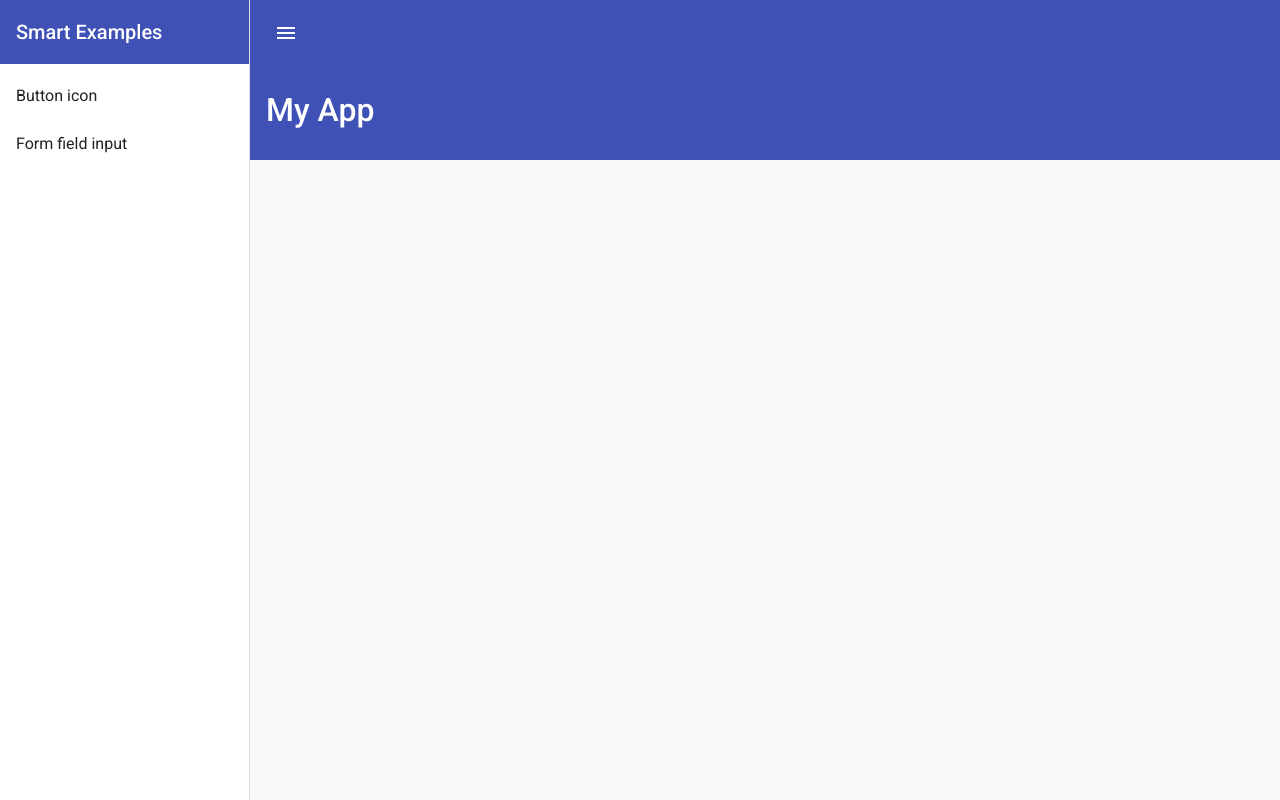
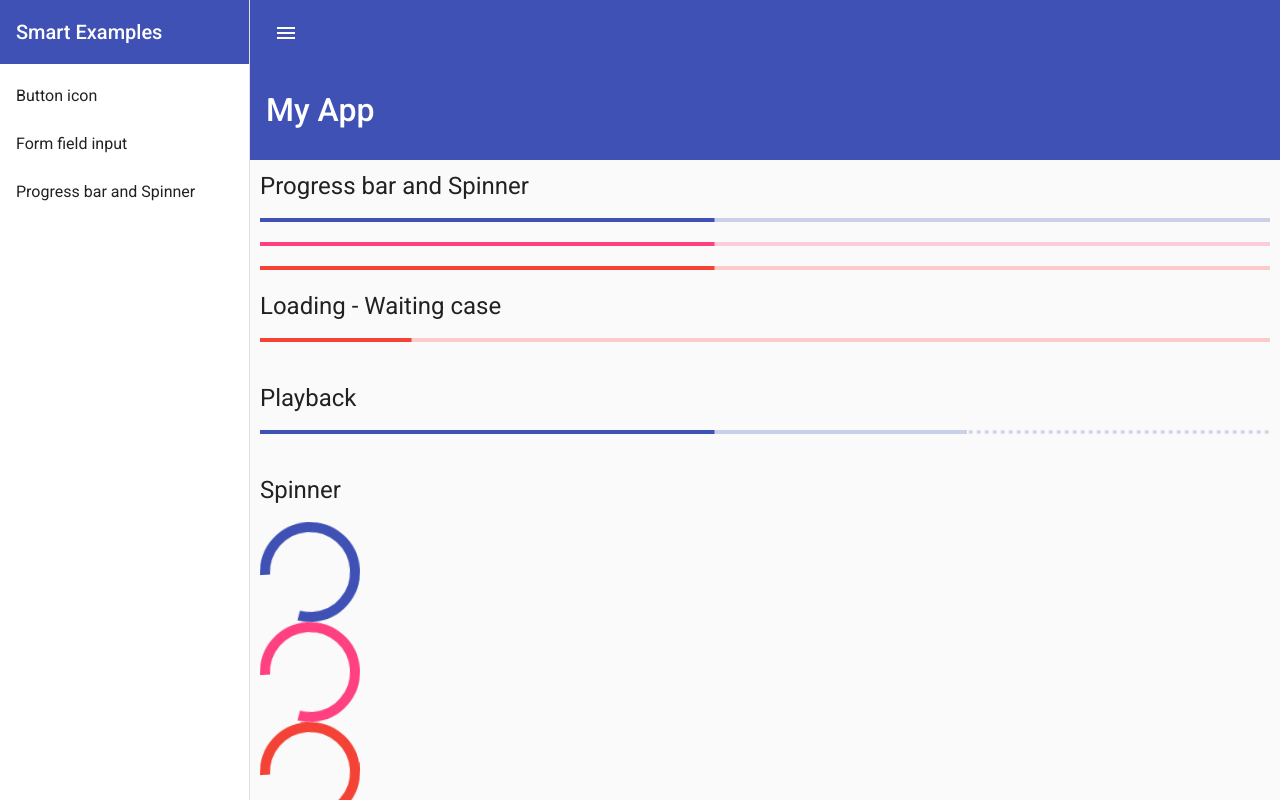
Before and after one commit to vsandrade/RxJS_Angular_Material, an Angular app in the folder Angular-Material/: page /progBarSpinner in a window 1280 px wide. Before the commit this address led to /. Built offline with nearby package versions, Linux system fonts and the light colour scheme.

Commit message:
progress bar + rxjs and spinner

```diff
--- a/Angular-Material/src/app/Material/Material.module.ts
+++ b/Angular-Material/src/app/Material/Material.module.ts
@@ -8,6 +8,8 @@ import { MatButtonModule } from '@angular/material/button';
 import { MatSidenavModule } from '@angular/material/sidenav';
 import { MatInputModule } from '@angular/material/input';
 import { MatListModule } from '@angular/material/list';
+import { MatProgressBarModule } from '@angular/material/progress-bar';
+import { MatProgressSpinnerModule } from '@angular/material/progress-spinner';
 
 @NgModule({
   exports: [
@@ -17,7 +19,9 @@ import { MatListModule } from '@angular/material/list';
     MatButtonModule,
     MatSidenavModule,
     MatInputModule,
-    MatListModule
+    MatListModule,
+    MatProgressBarModule,
+    MatProgressSpinnerModule
   ],
   declarations: [],
   providers: [
--- a/Angular-Material/src/app/app-routing.module.ts
+++ b/Angular-Material/src/app/app-routing.module.ts
@@ -2,10 +2,12 @@ import { NgModule } from '@angular/core';
 import { RouterModule, Routes } from '@angular/router';
 import { ButtonsIconsComponent } from './buttons-icons/buttons-icons.component';
 import { FormFieldInputComponent } from './form-field-input/form-field-input.component';
+import { ProgressSpinnerComponent } from './progress-spinner/progress-spinner.component';
 
 const routes: Routes = [
   { path: 'buttonIcon', component: ButtonsIconsComponent },
-  { path: 'formFieldInput', component: FormFieldInputComponent }
+  { path: 'formFieldInput', component: FormFieldInputComponent },
+  { path: 'progBarSpinner', component: ProgressSpinnerComponent }
 ];
 
 @NgModule({
--- a/Angular-Material/src/app/app.component.html
+++ b/Angular-Material/src/app/app.component.html
@@ -12,6 +12,7 @@
   <mat-nav-list>
     <a mat-list-item routerLink="/buttonIcon">Button icon</a>
     <a mat-list-item routerLink="/formFieldInput">Form field input</a>
+    <a mat-list-item routerLink="/progBarSpinner">Progress bar and Spinner</a>
   </mat-nav-list>
   </mat-sidenav>
 
@@ -41,7 +42,9 @@
       <span *ngIf="!popText">My App</span>
     </mat-toolbar>
 
-    <router-outlet></router-outlet>
+    <div class="content">
+      <router-outlet></router-outlet>
+    </div>
 
   </mat-sidenav-content>
 </mat-sidenav-container>
--- a/Angular-Material/src/app/app.component.scss
+++ b/Angular-Material/src/app/app.component.scss
@@ -8,6 +8,10 @@
 
 mat-sidenav-content {
   height: 100vh;
+}
+
+.content {
+  padding: 10px;
 }
 
 mat-sidenav-container {
--- a/Angular-Material/src/app/app.module.ts
+++ b/Angular-Material/src/app/app.module.ts
@@ -9,12 +9,14 @@ import { BrowserAnimationsModule } from '@angular/platform-browser/animations';
 import { MaterialModule } from './Material/Material.module';
 import { ButtonsIconsComponent } from './buttons-icons/buttons-icons.component';
 import { FormFieldInputComponent } from './form-field-input/form-field-input.component';
+import { ProgressSpinnerComponent } from './progress-spinner/progress-spinner.component';
 
 @NgModule({
   declarations: [
     AppComponent,
     ButtonsIconsComponent,
-    FormFieldInputComponent
+    FormFieldInputComponent,
+    ProgressSpinnerComponent
   ],
   imports: [
     BrowserModule,
--- /dev/null
+++ b/Angular-Material/src/app/progress-spinner/progress-spinner.component.html
@@ -0,0 +1,36 @@
+<h1>Progress bar and Spinner</h1>
+<mat-progress-bar [value]="loadingPercent" color="primary"></mat-progress-bar>
+<br>
+<mat-progress-bar [value]="loadingPercent" color="accent"></mat-progress-bar>
+<br>
+<mat-progress-bar [value]="loadingPercent" color="warn"></mat-progress-bar>
+
+<br>
+<h1>Loading - Waiting case</h1>
+<mat-progress-bar
+  [value]="queryValue"
+  [mode]="queryMode"
+  color="warn"></mat-progress-bar>
+<br>
+
+<br>
+<h1>Playback</h1>
+<mat-progress-bar
+  mode="buffer"
+  [value]="loadingPercent"
+  [bufferValue]="currentPlayback"
+  color="primary"></mat-progress-bar>
+<br>
+
+<br>
+<h1>Spinner</h1>
+<mat-spinner color="primary"></mat-spinner>
+<mat-spinner color="accent"></mat-spinner>
+<mat-spinner color="warn"></mat-spinner>
+
+<br>
+<h1>Progress spinner</h1>
+<mat-progress-spinner
+  [value]="loadingPercent"
+  color="warn">
+</mat-progress-spinner>
--- /dev/null
+++ b/Angular-Material/src/app/progress-spinner/progress-spinner.component.ts
@@ -0,0 +1,43 @@
+import { Component, OnInit } from '@angular/core';
+import { concat, interval } from 'rxjs';
+import { take, tap, map, takeWhile } from 'rxjs/operators';
+import { ProgressBarMode } from '@angular/material/progress-bar';
+
+@Component({
+  selector: 'app-progress-spinner',
+  templateUrl: './progress-spinner.component.html',
+  styleUrls: ['./progress-spinner.component.scss']
+})
+export class ProgressSpinnerComponent implements OnInit {
+  public loadingPercent = 0;
+  public currentPlayback = 0;
+  public queryValue = 0;
+  public queryMode: ProgressBarMode = 'query';
+  constructor() { }
+
+  ngOnInit(): void {
+    this.loadingProgress(500, 100)
+        .subscribe(i => this.loadingPercent = i);
+
+    this.loadingProgress(350, 100)
+        .subscribe(i => this.currentPlayback = i);
+
+    concat(
+      interval(3000)
+        .pipe(
+          take(1),
+          tap(_ => (this.queryMode = 'determinate'))
+        ),
+      this.loadingProgress(500, 100)
+    ).subscribe(i => this.queryValue = i);
+  }
+
+  loadingProgress(speed: number, takeUntil: number) {
+    return interval(speed)
+      .pipe(
+        map(i => i * 5),
+        takeWhile(i => i <= takeUntil)
+      )
+  }
+
+}
```
Also changed, not shown: Angular-Material/src/app/progress-spinner/progress-spinner.component.scss (added).
